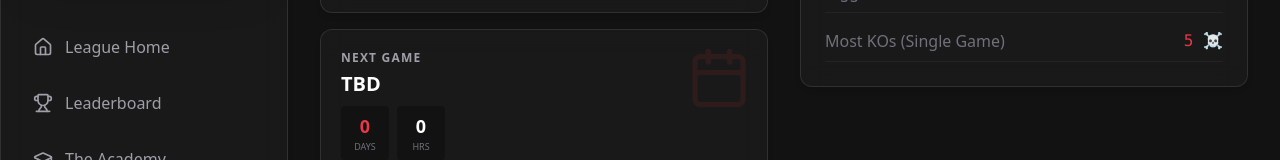
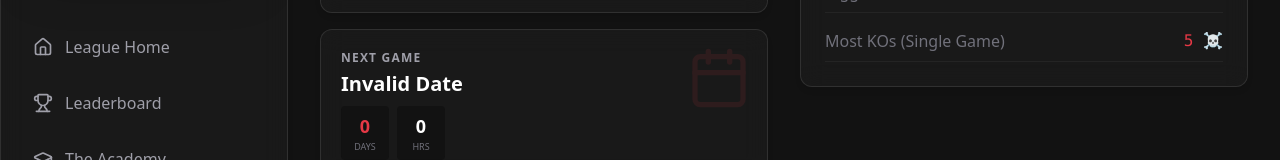
Before and after one commit to edwardwearing-hub/ept-poker-league, a Next.js app: page /stats in a window 1280 px wide. Shown: the part 193-353 px from the top of the page. Built offline with nearby package versions, Linux system fonts and the light colour scheme.

Commit message:
style: format raw ISO next game date to human readable string

```diff
--- a/src/components/StatCorner.tsx
+++ b/src/components/StatCorner.tsx
@@ -5,6 +5,15 @@ import StatCornerCountdown from './StatCornerCountdown';
 
 export default async function StatCorner() {
     const stats = await getGlobalStats();
+
+    const formattedDate = new Date(stats.nextGameDate).toLocaleString('en-GB', {
+        weekday: 'long',
+        year: 'numeric',
+        month: 'long',
+        day: 'numeric',
+        hour: '2-digit',
+        minute: '2-digit'
+    });
 
     return (
         <div className="space-y-4">
@@ -26,7 +35,7 @@ export default async function StatCorner() {
                 </div>
                 <h3 className="text-zinc-400 text-xs font-bold uppercase tracking-widest mb-1">Next Game</h3>
                 <div className="text-xl font-bold text-white">
-                    {stats.nextGameDate}
+                    {formattedDate}
                 </div>
                 <StatCornerCountdown targetDateStr={stats.nextGameDate} />
             </div>
```
